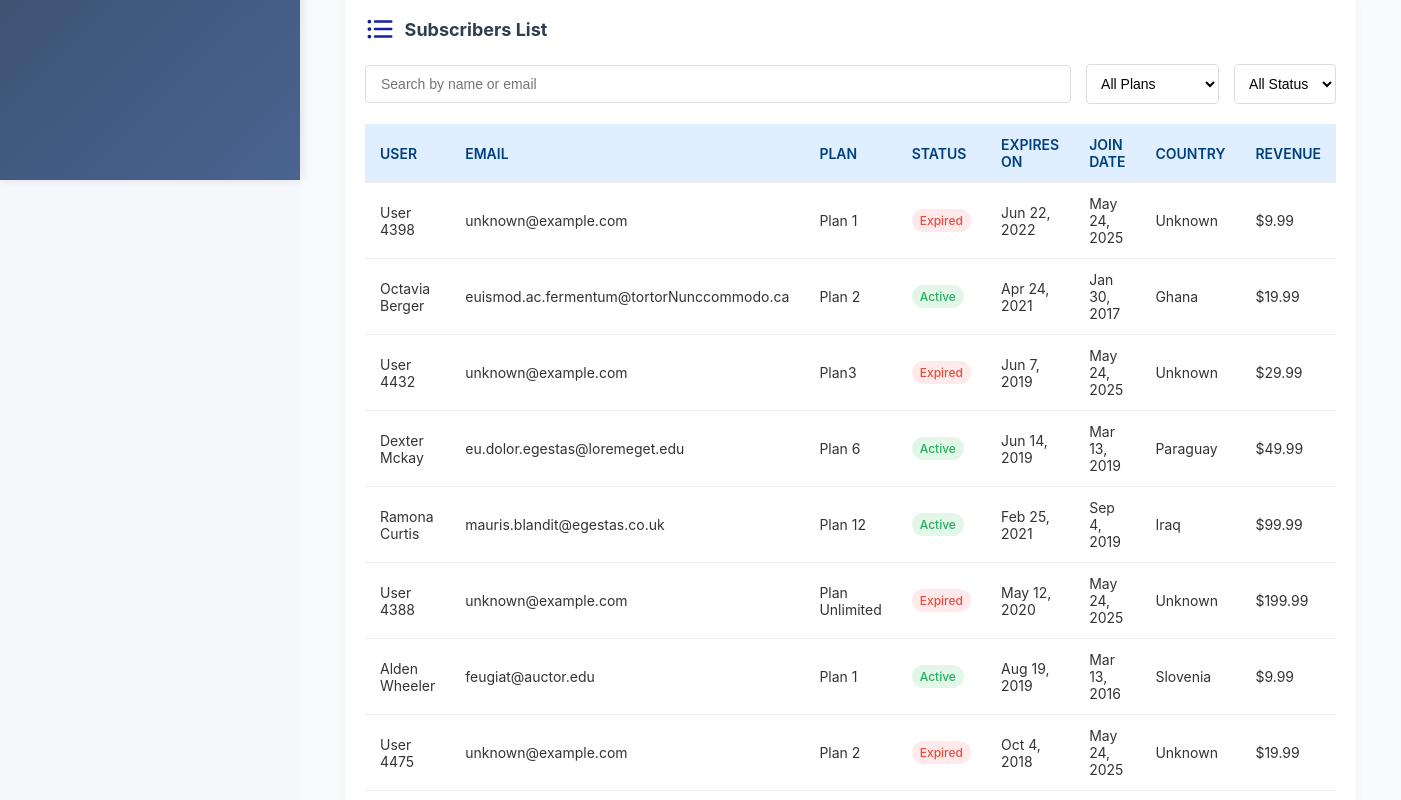
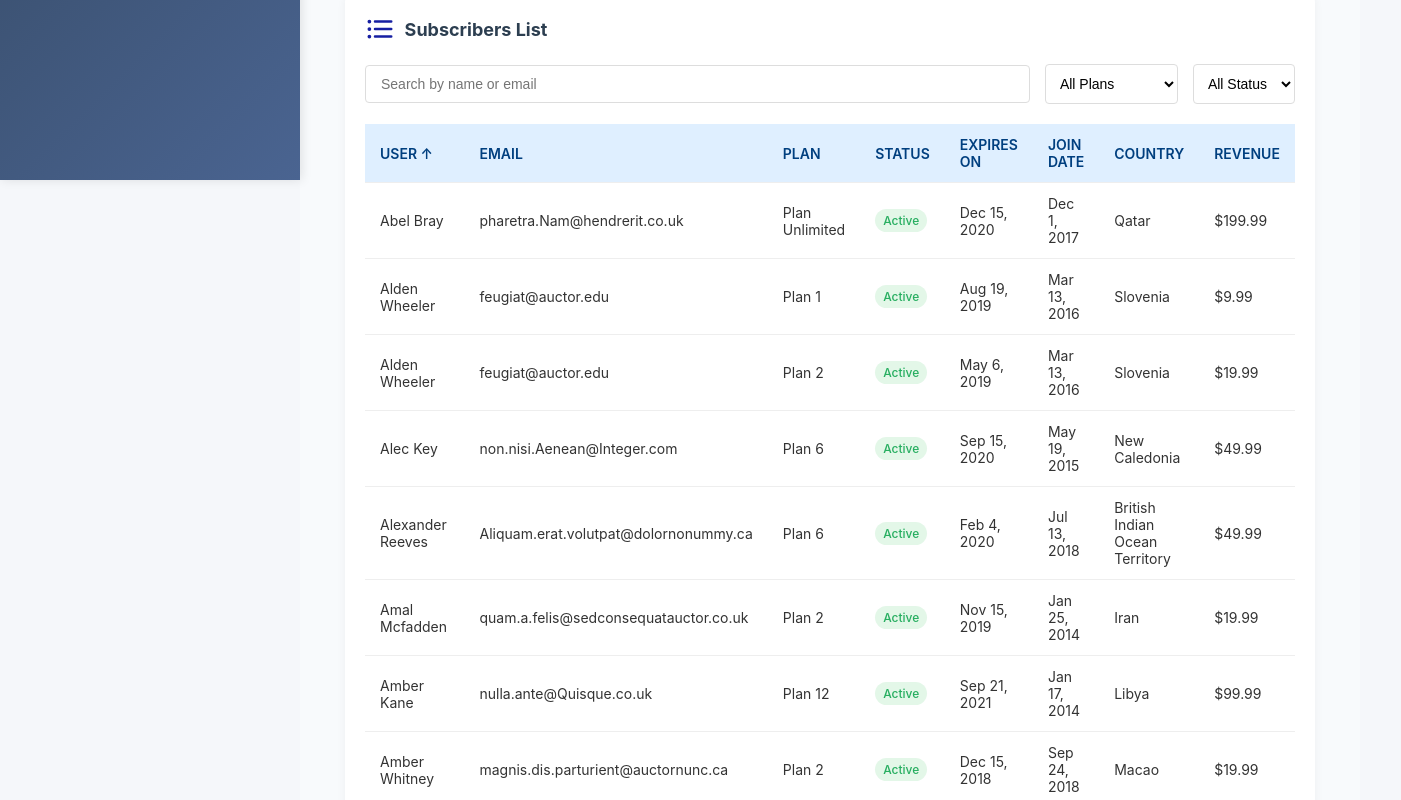
Before and after one commit to iamsujanstha/subscriber-dashboard, a React (Vite) app: page / in a window 1280 px wide. Shown: the part 620-1420 px from the top of the page, 1401 px wide, since content can reach past the window. Built offline with nearby package versions, Linux system fonts and the light colour scheme.

Commit message:
feat: Add sorting functionality to Subscribers Dashboard with customizable sort fields and directions

```diff
--- a/src/pages/subscribers-dashboard/SubscribersDashboard.tsx
+++ b/src/pages/subscribers-dashboard/SubscribersDashboard.tsx
@@ -4,7 +4,7 @@ import PlanDistributionChart from './components/plan-distribution/PlanDistributi
 import StatsCard from '@/pages/subscribers-dashboard/components/stats-card/StatsCard';
 import SubscriberList from '@/pages/subscribers-dashboard/components/subscriber-list/SubscriberList';
 import { planOptions, statusOptions } from '@/pages/subscribers-dashboard/subscribers.schema';
-import type { Subscriber, SubscriptionPlan } from '@/types/subscriber';
+import type { SortDirection, SortField, Subscriber, SubscriptionPlan } from '@/types/subscriber';
 import { useDebounce } from '@/hooks/useDebounce';
 import { getCombinedSubscribers } from '@/services/subscribers.service';
 import Select from '@/components/ui/select/Select';
@@ -19,6 +19,8 @@ const SubscribersDashboard: React.FC = () => {
   const [subscribers, setSubscribers] = useState<Subscriber[]>([]);
   const [isLoading, setIsLoading] = useState(true);
   const [pageNumber, setPageNumber] = useState(1);
+  const [sortField, setSortField] = useState<SortField>('name');
+  const [sortDirection, setSortDirection] = useState<SortDirection>('asc');
 
   const debouncedSearchTerm = useDebounce(searchTerm, 500);
 
@@ -51,8 +53,8 @@ const SubscribersDashboard: React.FC = () => {
     if (page) setPageNumber(Number(page));
   }, []);
 
-  const filteredSubscribers = useMemo(() => {
-    return subscribers.filter(subscriber => {
+  const filteredAndSortedSubscribers = useMemo(() => {
+    const filtered = subscribers.filter(subscriber => {
       const matchesSearch = subscriber.name.toLowerCase().includes(debouncedSearchTerm.toLowerCase()) ||
         subscriber.email.toLowerCase().includes(debouncedSearchTerm.toLowerCase());
       const matchesPlan = selectedPlan === 'All' || subscriber.plan === selectedPlan;
@@ -60,7 +62,50 @@ const SubscribersDashboard: React.FC = () => {
 
       return matchesSearch && matchesPlan && matchesStatus;
     });
-  }, [subscribers, debouncedSearchTerm, selectedPlan, selectedStatus]);
+
+    return [...filtered].sort((a, b) => {
+      let comparison = 0;
+
+      switch (sortField) {
+        case 'name':
+          comparison = a.name.localeCompare(b.name);
+          break;
+        case 'email':
+          comparison = a.email.localeCompare(b.email);
+          break;
+        case 'plan':
+          comparison = a.plan.localeCompare(b.plan);
+          break;
+        case 'status':
+          comparison = a.status.localeCompare(b.status);
+          break;
+        case 'expiresOn':
+          comparison = a.expiresOn.getTime() - b.expiresOn.getTime();
+          break;
+        case 'joinDate':
+          comparison = a.joinDate.getTime() - b.joinDate.getTime();
+          break;
+        case 'revenue':
+          comparison = a.revenue - b.revenue;
+          break;
+        default:
+          comparison = 0;
+      }
+
+      return sortDirection === 'asc' ? comparison : -comparison;
+    });
+  }, [subscribers, debouncedSearchTerm, selectedPlan, selectedStatus, sortField, sortDirection]);
+
+  const handleSort = useCallback((field: SortField) => {
+    if (field === sortField) {
+      setSortDirection(prev => prev === 'asc' ? 'desc' : 'asc');
+    } else {
+      setSortField(field);
+      setSortDirection('asc');
+    }
+    setPageNumber(1);
+  }, [sortField]);
+
 
   const { totalSubscribers, activeSubscribers, totalRevenue } = useMemo(() => {
     return {
@@ -171,7 +216,14 @@ const SubscribersDashboard: React.FC = () => {
             className={styles.filterSelect}
           />
         </div>
-        <SubscriberList subscribers={filteredSubscribers} currentPageNumber={pageNumber} handlePageNumber={setPageNumber} />
+        <SubscriberList
+          subscribers={filteredAndSortedSubscribers}
+          currentPageNumber={pageNumber}
+          handlePageNumber={setPageNumber}
+          sortField={sortField}
+          sortDirection={sortDirection}
+          onSort={handleSort}
+        />
       </div>
     </div>
   );
--- a/src/pages/subscribers-dashboard/components/subscriber-list/SubscriberList.tsx
+++ b/src/pages/subscribers-dashboard/components/subscriber-list/SubscriberList.tsx
@@ -1,6 +1,6 @@
-import React, { useCallback, useEffect, useState } from 'react';
+import React, { useCallback, useEffect, useMemo } from 'react';
 import styles from './SubscriberList.module.scss';
-import type { Subscriber } from '@/types/subscriber';
+import type { SortDirection, SortField, Subscriber } from '@/types/subscriber';
 import {
   getCurrentPageFromUrl,
   updatePageInUrl,
@@ -8,44 +8,68 @@ import {
   validatePageNumber,
 } from '@/utils/pagination';
 import { formatDate } from '@/utils/date-utils';
-
+import { SubscriberListCols } from '@/pages/subscribers-dashboard/subscribers.schema';
 
 interface SubscriberListProps {
   subscribers: Subscriber[];
   currentPageNumber: number;
-  handlePageNumber: React.Dispatch<React.SetStateAction<number>>
+  handlePageNumber: (num: number) => void;
+  sortField?: SortField;
+  sortDirection?: SortDirection;
+  onSort?: (field: SortField) => void;
 }
 
-const SubscriberList: React.FC<SubscriberListProps> = ({ subscribers, currentPageNumber, handlePageNumber }) => {
-  const [itemsPerPage] = useState(10);
+const ITEMS_PER_PAGE = 10;
 
-  useEffect(function initializePage() {
+const SortIndicator: React.FC<{ field: SortField; currentField?: SortField; direction?: SortDirection }> = ({ field, currentField, direction }) => {
+  if (field !== currentField) return null;
+  return <span>{direction === 'asc' ? '↑' : '↓'}</span>;
+};
+
+const SubscriberList: React.FC<SubscriberListProps> = ({
+  subscribers,
+  currentPageNumber,
+  handlePageNumber,
+  sortField,
+  sortDirection,
+  onSort,
+}) => {
+  useEffect(() => {
     handlePageNumber(getCurrentPageFromUrl());
   }, [handlePageNumber]);
 
-  const paginate = useCallback(function handlePageChange(pageNumber: number) {
-    const validatedPage = validatePageNumber(pageNumber, itemsPerPage, subscribers.length);
-    handlePageNumber(validatedPage);
-    updatePageInUrl(validatedPage);
-  }, [handlePageNumber, itemsPerPage, subscribers.length]);
+  const totalPages = useMemo(() => Math.ceil(subscribers.length / ITEMS_PER_PAGE), [subscribers.length]);
 
-  // calculate pagination
-  const indexOfLastItem = currentPageNumber * itemsPerPage;
-  const indexOfFirstItem = indexOfLastItem - itemsPerPage;
-  const currentItems = subscribers.slice(indexOfFirstItem, indexOfLastItem);
-  const totalPages = Math.ceil(subscribers.length / itemsPerPage);
+  const currentItems = useMemo(() => {
+    const start = (currentPageNumber - 1) * ITEMS_PER_PAGE;
+    return subscribers.slice(start, start + ITEMS_PER_PAGE);
+  }, [subscribers, currentPageNumber]);
 
-  const pageNumbers = getPaginationRange(currentPageNumber, totalPages);
+  const pageNumbers = useMemo(() => getPaginationRange(currentPageNumber, totalPages), [currentPageNumber, totalPages]);
+
+  const paginate = useCallback(
+    (page: number) => {
+      const validated = validatePageNumber(page, ITEMS_PER_PAGE, subscribers.length);
+      handlePageNumber(validated);
+      updatePageInUrl(validated);
+    },
+    [handlePageNumber, subscribers.length]
+  );
+
+  const handleHeaderClick = (field: SortField) => {
+    onSort?.(field);
+  };
 
   return (
     <div className={styles.tableContainer}>
       <table className={styles.subscriberTable}>
         <thead>
           <tr>
-            {['user', 'email', 'plan', 'status', 'expires on', 'join date', 'country', 'revenue'].map(
-              (item) => (
-                <th>{item.toUpperCase()}</th>
-              ))}
+            {SubscriberListCols.map(({ label, field }) => (
+              <th key={field} onClick={() => handleHeaderClick(field as SortField)}>
+                {label} <SortIndicator field={field as SortField} currentField={sortField} direction={sortDirection} />
+              </th>
+            ))}
           </tr>
         </thead>
         <tbody>
@@ -68,13 +92,15 @@ const SubscriberList: React.FC<SubscriberListProps> = ({ subscribers, currentPag
             ))
           ) : (
             <tr>
-              <td colSpan={8} className={styles.noResults}>No subscribers found</td>
+              <td colSpan={8} className={styles.noResults}>
+                No subscribers found
+              </td>
             </tr>
           )}
         </tbody>
       </table>
 
-      {subscribers.length > itemsPerPage && (
+      {totalPages > 1 && (
         <div className={styles.pagination}>
           <button
             onClick={() => paginate(currentPageNumber - 1)}
@@ -84,8 +110,8 @@ const SubscriberList: React.FC<SubscriberListProps> = ({ subscribers, currentPag
             Previous
           </button>
 
-          {pageNumbers.map((number, index) => (
-            <React.Fragment key={index}>
+          {pageNumbers.map((number, idx) => (
+            <React.Fragment key={idx}>
               {number === '...' ? (
                 <span className={styles.paginationEllipsis}>...</span>
               ) : (
@@ -98,6 +124,7 @@ const SubscriberList: React.FC<SubscriberListProps> = ({ subscribers, currentPag
               )}
             </React.Fragment>
           ))}
+
           <button
             onClick={() => paginate(currentPageNumber + 1)}
             disabled={currentPageNumber === totalPages}
--- a/src/pages/subscribers-dashboard/subscribers.schema.ts
+++ b/src/pages/subscribers-dashboard/subscribers.schema.ts
@@ -13,3 +13,14 @@ export const statusOptions = [
   { value: 'Active', label: 'Active' },
   { value: 'Expired', label: 'Expired' },
 ];
+
+export const SubscriberListCols = [
+  { label: 'USER', field: 'name' },
+  { label: 'EMAIL', field: 'email' },
+  { label: 'PLAN', field: 'plan' },
+  { label: 'STATUS', field: 'status' },
+  { label: 'EXPIRES ON', field: 'expiresOn' },
+  { label: 'JOIN DATE', field: 'joinDate' },
+  { label: 'COUNTRY', field: 'country' },
+  { label: 'REVENUE', field: 'revenue' }
+]
--- a/src/types/subscriber.ts
+++ b/src/types/subscriber.ts
@@ -28,3 +28,6 @@ export interface Subscriber {
   country: string;
   revenue: number;
 }
+
+export type SortField = 'name' | 'email' | 'plan' | 'status' | 'expiresOn' | 'joinDate' | 'revenue';
+export type SortDirection = 'asc' | 'desc';
```
